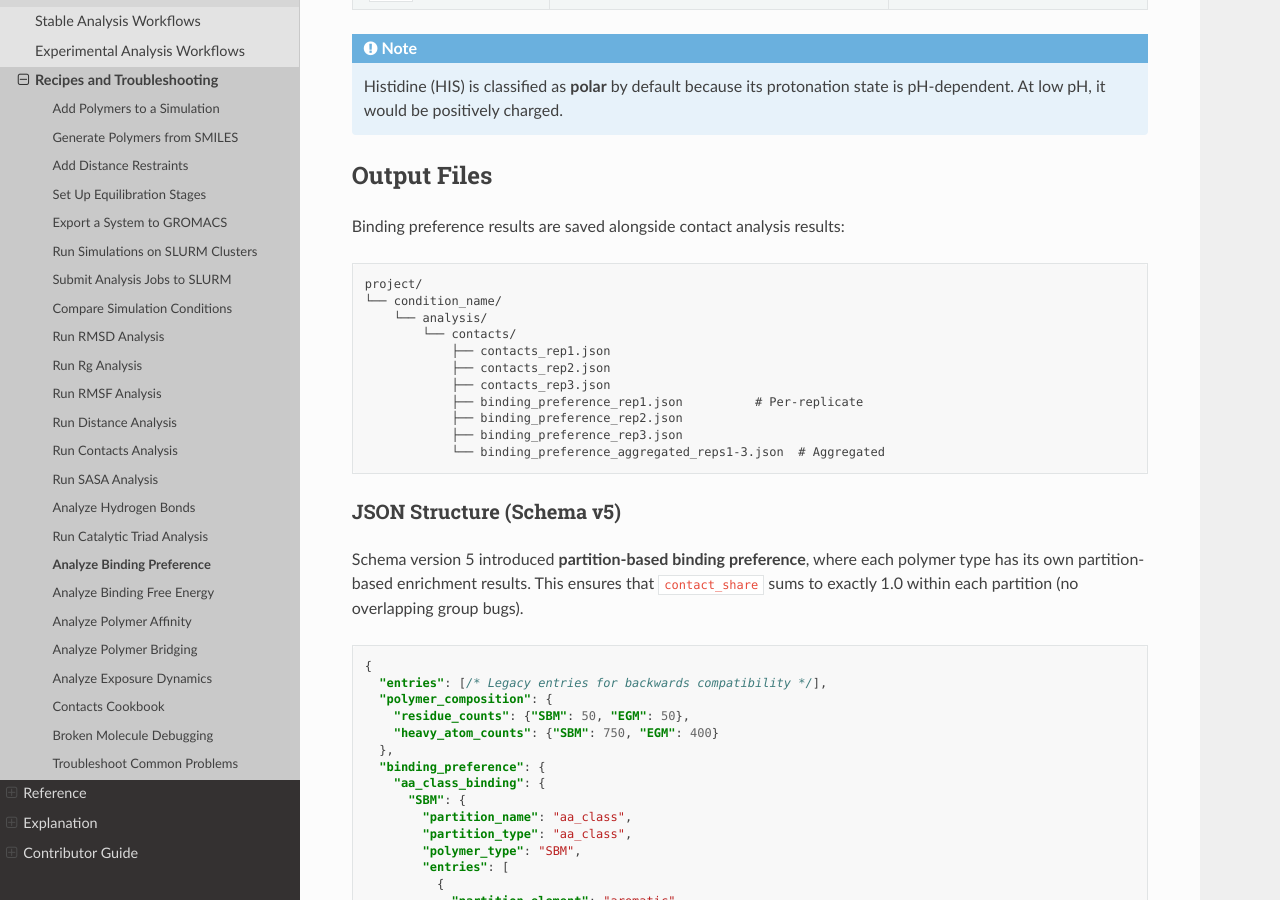
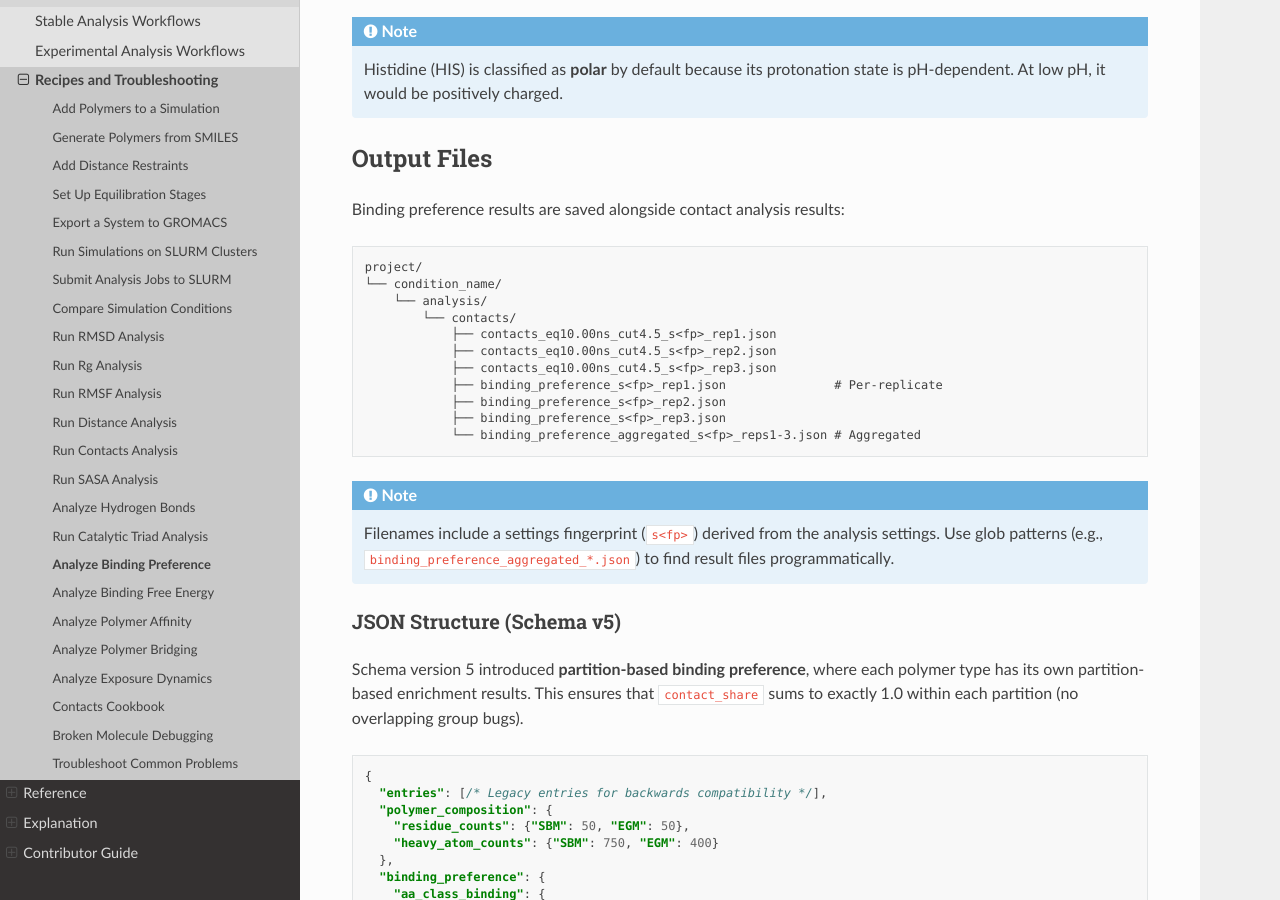
Before and after one commit to joelaforet/polyzymd, a Sphinx documentation site: the page built from docs/source/how_to/analysis_binding_preference.md, in a window 1280 px wide and 900 px high, scrolled down 6615 px. Built offline with Sphinx 7.4.7 and the Read the Docs theme 3.1.0, drawn with Linux system fonts in a browser that asks for light colours; some of the changed text lies outside the part shown.

Commit message:
Fix 4 accuracy discrepancies in binding preference how-to
D-18: Remove nonexistent plugins.contacts.name field
D-19: Fix result filename to actual fingerprinted pattern
D-20: Fix protein_groups type from selection strings to int lists
D-21: Change private _models import to public package import

````diff
--- a/docs/source/how_to/analysis_binding_preference.md
+++ b/docs/source/how_to/analysis_binding_preference.md
@@ -191,7 +190,12 @@ from polyzymd.analyses.shared.binding_preference._models import BindingPreferenc
 #   polyzymd compare run contacts -f comparison.yaml
 
 result = BindingPreferenceResult.load(
-    "analysis/<condition>/contacts/aggregated/binding_preference.json"
+    # Filenames include a settings fingerprint and replicate range, e.g.:
+    #   binding_preference_s<fingerprint>_rep1.json          (per-replicate)
+    #   binding_preference_aggregated_s<fingerprint>_reps1-3.json (aggregated)
+    # Use glob to find the aggregated file:
+    #   next(Path("analysis/<condition>/contacts/").glob("binding_preference_aggregated_*.json"))
+    "analysis/<condition>/contacts/binding_preference_aggregated_s<fingerprint>_reps1-3.json"
 )
 
 # Access enrichment values
@@ -362,13 +366,19 @@ project/
 └── condition_name/
     └── analysis/
         └── contacts/
-            ├── contacts_rep1.json
-            ├── contacts_rep2.json
-            ├── contacts_rep3.json
-            ├── binding_preference_rep1.json          # Per-replicate
-            ├── binding_preference_rep2.json
-            ├── binding_preference_rep3.json
-            └── binding_preference_aggregated_reps1-3.json  # Aggregated
+            ├── contacts_eq10.00ns_cut4.5_s<fp>_rep1.json
+            ├── contacts_eq10.00ns_cut4.5_s<fp>_rep2.json
+            ├── contacts_eq10.00ns_cut4.5_s<fp>_rep3.json
+            ├── binding_preference_s<fp>_rep1.json               # Per-replicate
+            ├── binding_preference_s<fp>_rep2.json
+            ├── binding_preference_s<fp>_rep3.json
+            └── binding_preference_aggregated_s<fp>_reps1-3.json # Aggregated
+```
+
+```{note}
+Filenames include a settings fingerprint (`s<fp>`) derived from the analysis
+settings. Use glob patterns (e.g., `binding_preference_aggregated_*.json`) to
+find result files programmatically.
 ```
 
 ### JSON Structure (Schema v5)
````
Also changed, not shown: other parts of docs/source/how_to/analysis_binding_preference.md (+10 -11 lines).
